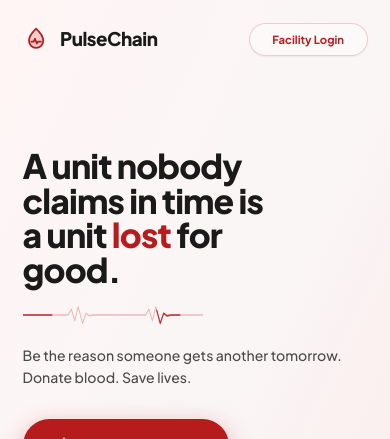
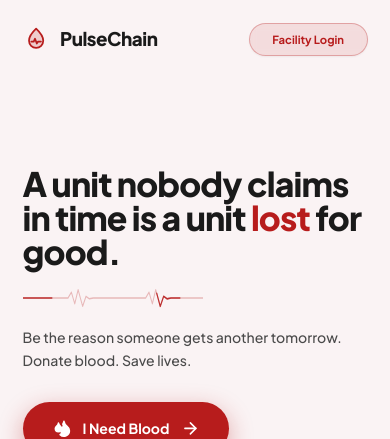
Before and after one commit to harshini0408/PulseChain, a React (Vite) app in the folder frontend/: page / in a window 390 px wide. Shown: the top 439 px of the page. Built offline with nearby package versions, Linux system fonts and the light colour scheme; no server answers; what aws-amplify would draw is missing.

Commit message:
style: expand content layout on small screens and update background to soft pink

```diff
--- a/frontend/src/pages/public/LandingPage.tsx
+++ b/frontend/src/pages/public/LandingPage.tsx
@@ -10,7 +10,7 @@ export function LandingPage() {
   const goToRequest = () => navigate("/request");
 
   return (
-    <main className="relative min-h-screen w-full overflow-x-hidden bg-gradient-to-br from-[#FFF5F5] via-[#FAF6F6] to-[#FCE8E8]">
+    <main className="relative min-h-screen w-full overflow-x-hidden bg-[#FAF3F4]">
       {/* ── Background Illustration with positive-only upward micro-rotation ───── */}
       <motion.div
         animate={{
@@ -78,7 +78,7 @@ export function LandingPage() {
           <button
             type="button"
             onClick={goToLogin}
-            className="rounded-full border border-[#B71C1C]/20 bg-white/40 backdrop-blur-md px-6 py-2 text-xs sm:text-sm font-bold text-[#B71C1C] transition-all hover:bg-[#B71C1C] hover:text-white shadow-sm"
+            className="rounded-full border border-[#B71C1C]/30 md:border-white/80 bg-[#B71C1C]/10 md:bg-white/10 backdrop-blur-sm px-6 py-2 text-xs sm:text-sm font-bold text-[#B71C1C] md:text-white transition-all hover:bg-[#B71C1C] hover:text-white md:hover:bg-white md:hover:text-[#B71C1C] shadow-sm"
           >
             Facility Login
           </button>
@@ -91,14 +91,14 @@ export function LandingPage() {
           initial={{ opacity: 0, x: -24 }}
           animate={{ opacity: 1, x: 0 }}
           transition={{ duration: 0.7, delay: 0.1 }}
-          className="w-full max-w-3xl lg:max-w-4xl"
+          className="w-full md:max-w-2xl"
         >
           {/* Main Headline matching screenshot */}
           <h1 className="font-display text-4xl sm:text-6xl lg:text-[68px] font-black leading-[1.02] tracking-tight text-[#1A1A1A]">
-            A unit nobody<br />
-            claims in time is<br />
-            a unit <em className="not-italic text-[#B71C1C] italic">lost</em> for<br />
-            good.
+            A unit nobody<br className="hidden sm:inline" />
+            {" "}claims in time is<br className="hidden sm:inline" />
+            {" "}a unit <em className="not-italic text-[#B71C1C] italic">lost</em> for<br className="hidden sm:inline" />
+            {" "}good.
           </h1>
 
           {/* Heartbeat pulse wave line */}
@@ -107,7 +107,7 @@ export function LandingPage() {
           </div>
 
           {/* Subtitle matching screenshot */}
-          <p className="text-base sm:text-lg font-medium text-[#4A4A4A] leading-relaxed max-w-xl">
+          <p className="text-base sm:text-lg font-medium text-[#4A4A4A] leading-relaxed md:max-w-lg">
             Be the reason someone gets another tomorrow.<br />
             Donate blood. Save lives.
           </p>
```
